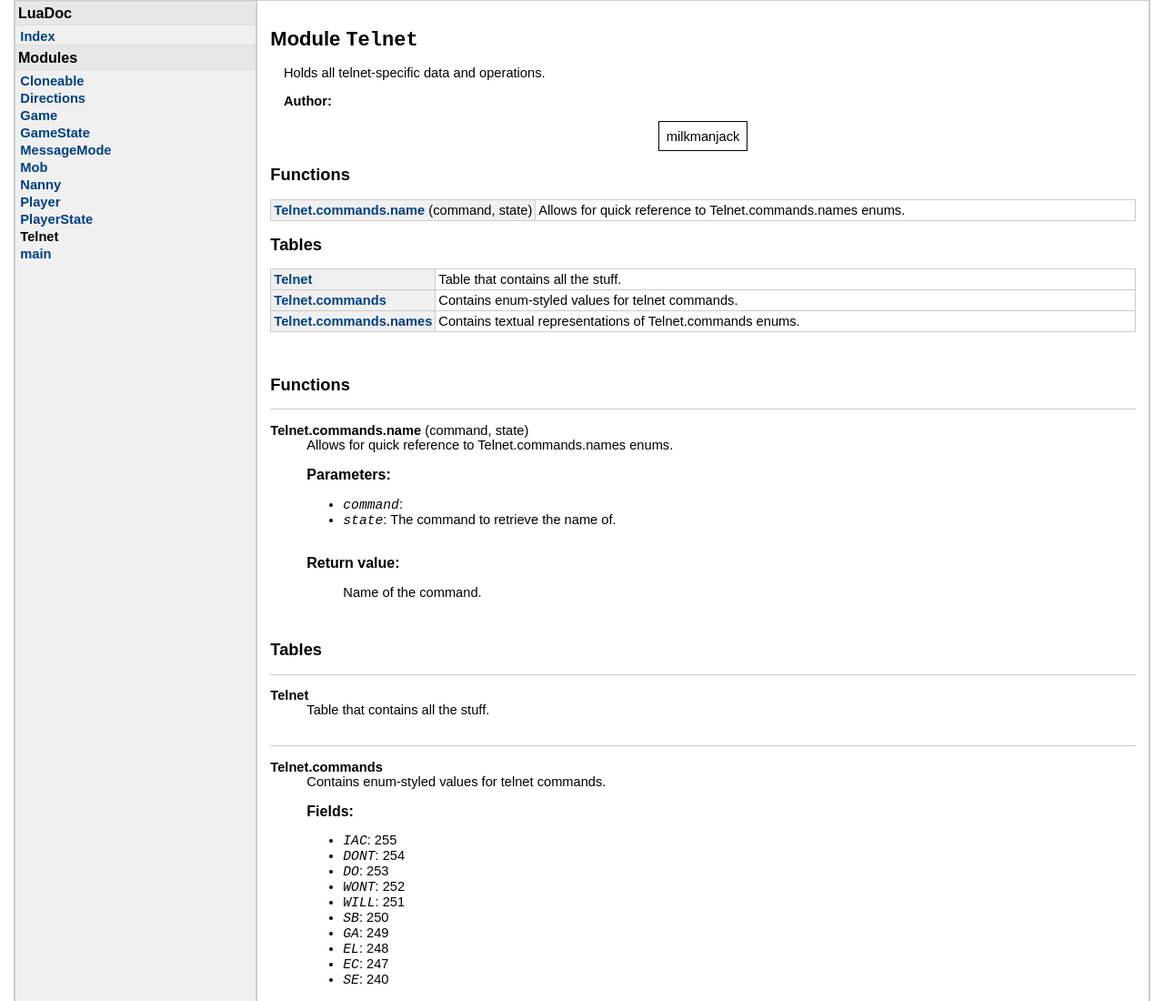
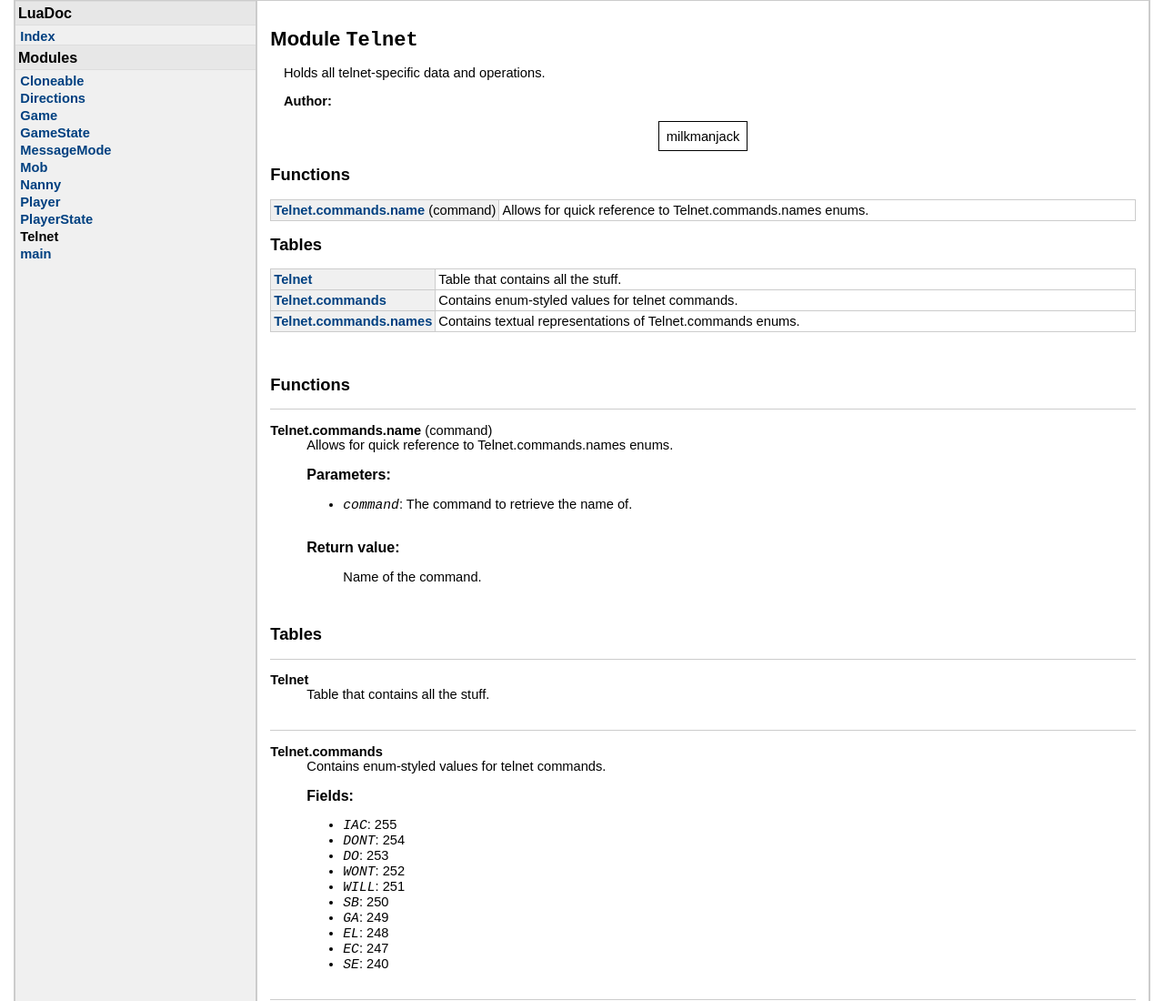
Before and after one commit to Lundex/lama, a plain HTML site: page doc/modules/Telnet.html in a window 1280 px wide. Shown: the top 1100 px of the page at 91% size. Drawn offline with Linux system fonts and the light colour scheme.

Commit message:
Oversight.

```diff
--- a/doc/modules/Telnet.html
+++ b/doc/modules/Telnet.html
@@ -112,7 +112,7 @@
 <table class="function_list">
 
 	<tr>
-	<td class="name" nowrap><a href="#Telnet.commands.name">Telnet.commands.name</a>&nbsp;(command, state)</td>
+	<td class="name" nowrap><a href="#Telnet.commands.name">Telnet.commands.name</a>&nbsp;(command)</td>
 	<td class="summary">Allows for quick reference to Telnet.commands.names enums.</td>
 	</tr>
 
@@ -152,7 +152,7 @@
 
 
 
-<dt><a name="Telnet.commands.name"></a><strong>Telnet.commands.name</strong>&nbsp;(command, state)</dt>
+<dt><a name="Telnet.commands.name"></a><strong>Telnet.commands.name</strong>&nbsp;(command)</dt>
 <dd>
 Allows for quick reference to Telnet.commands.names enums.
 
@@ -161,11 +161,7 @@ Allows for quick reference to Telnet.commands.names enums.
 <ul>
 
 	<li>
-	  <code><em>command</em></code>:
-	</li>
-
-	<li>
-	  <code><em>state</em></code>: The command to retrieve the name of.
+	  <code><em>command</em></code>: The command to retrieve the name of.
 	</li>
 
 </ul>
```
Also changed, not shown: 1 other file.
